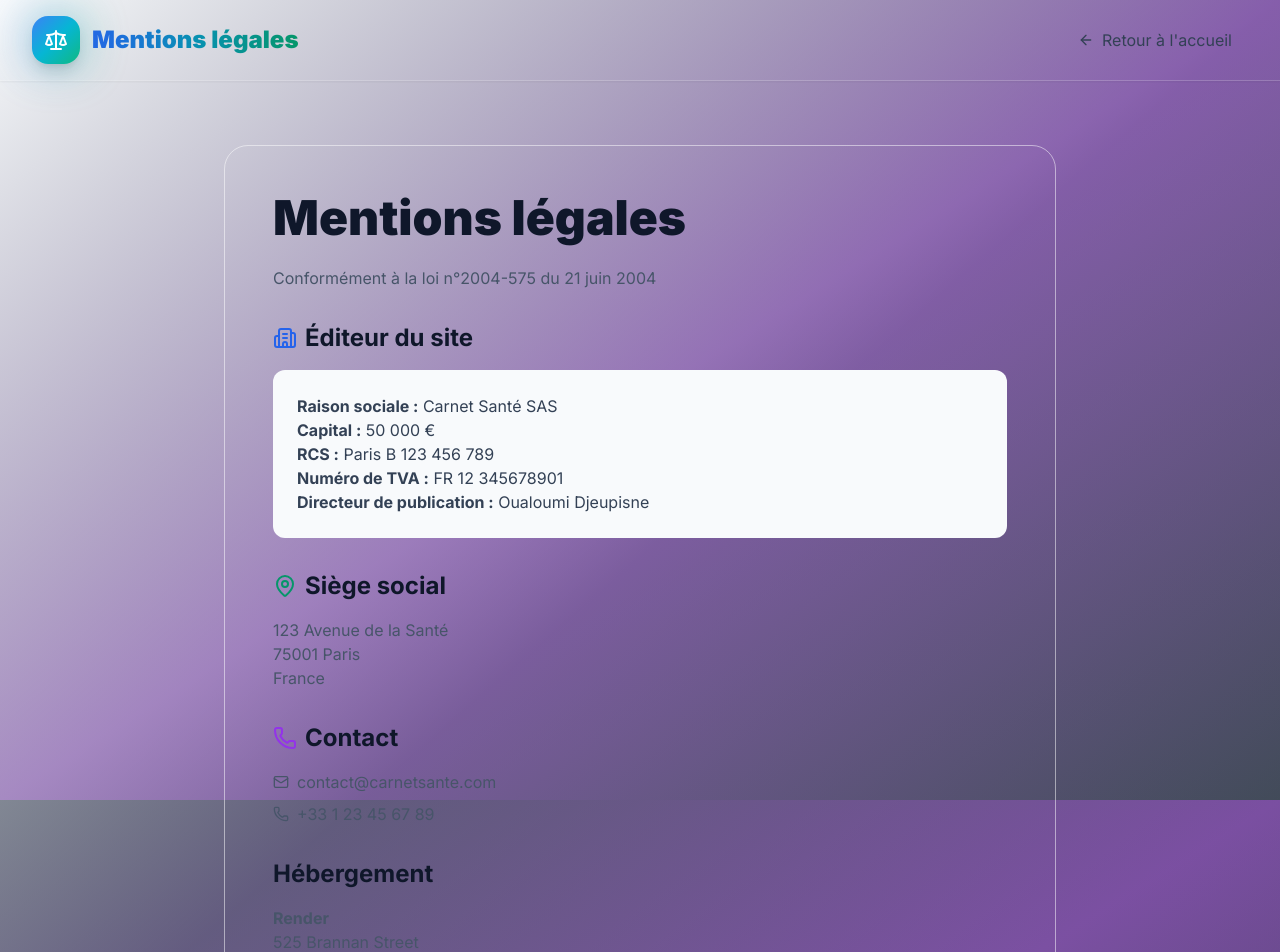
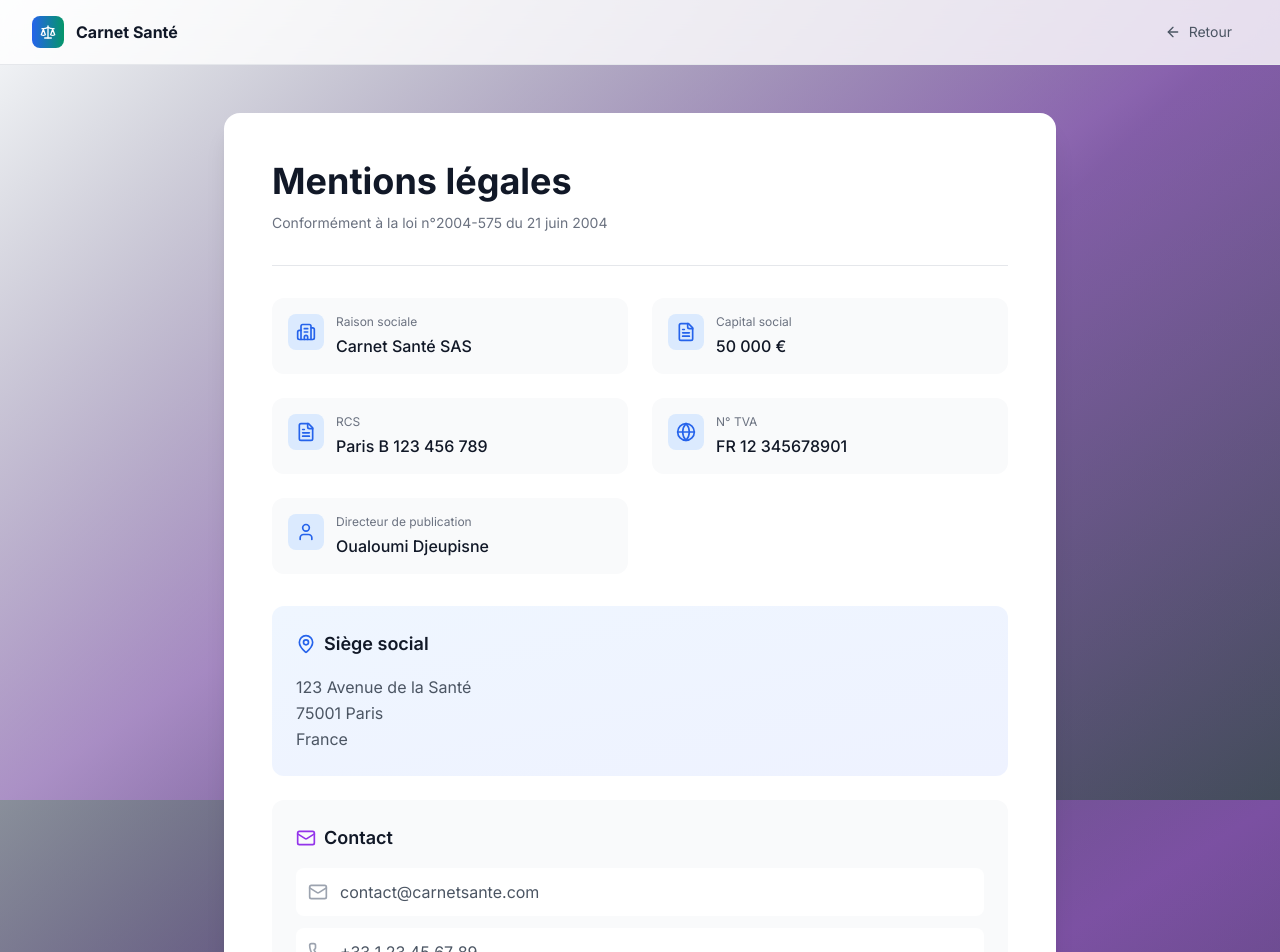
Before and after one commit to Djeupisne/carnet-sante-frontend, a React (Vite) app: page /legal in a window 1280 px wide. Shown: the top 952 px of the page. Built offline with nearby package versions, Linux system fonts and the light colour scheme.

Commit message:
Update LegalPage.tsx

```diff
--- a/src/pages/LegalPage.tsx
+++ b/src/pages/LegalPage.tsx
@@ -1,95 +1,123 @@
 import React from 'react';
 import { Link } from 'react-router-dom';
-import { Scale, ArrowLeft, MapPin, Phone, Mail, Building2 } from 'lucide-react';
+import { Scale, ArrowLeft, Building2, MapPin, Phone, Mail, Globe, FileText, User } from 'lucide-react';
 
 const LegalPage: React.FC = () => {
+  const legalInfos = [
+    {
+      icon: <Building2 className="w-5 h-5" />,
+      label: "Raison sociale",
+      value: "Carnet Santé SAS"
+    },
+    {
+      icon: <FileText className="w-5 h-5" />,
+      label: "Capital social",
+      value: "50 000 €"
+    },
+    {
+      icon: <FileText className="w-5 h-5" />,
+      label: "RCS",
+      value: "Paris B 123 456 789"
+    },
+    {
+      icon: <Globe className="w-5 h-5" />,
+      label: "N° TVA",
+      value: "FR 12 345678901"
+    },
+    {
+      icon: <User className="w-5 h-5" />,
+      label: "Directeur de publication",
+      value: "Oualoumi Djeupisne"
+    }
+  ];
+
   return (
     <div className="min-h-screen bg-gradient-to-br from-slate-50 via-blue-50/30 to-emerald-50/20">
-      <nav className="glass sticky top-0 z-50 border-b border-white/20 shadow-sm">
+      <nav className="bg-white/80 backdrop-blur-md sticky top-0 z-50 border-b border-gray-200">
         <div className="max-w-7xl mx-auto px-4 sm:px-6 lg:px-8">
-          <div className="flex justify-between items-center h-20">
-            <Link to="/" className="flex items-center space-x-3 group">
-              <div className="relative">
-                <div className="absolute inset-0 bg-gradient-to-r from-blue-500 to-emerald-500 rounded-2xl blur-xl opacity-60 group-hover:opacity-100"></div>
-                <div className="relative bg-gradient-to-br from-blue-500 via-cyan-500 to-emerald-500 p-3 rounded-2xl shadow-lg">
-                  <Scale className="w-6 h-6 text-white" />
+          <div className="flex justify-between items-center h-16">
+            <Link to="/" className="flex items-center space-x-3">
+              <div className="w-8 h-8 bg-gradient-to-r from-blue-600 to-emerald-600 rounded-lg flex items-center justify-center">
+                <Scale className="w-4 h-4 text-white" />
               </div>
-              </div>
-              <h1 className="text-2xl font-black bg-gradient-to-r from-blue-600 via-cyan-600 to-emerald-600 bg-clip-text text-transparent">
-                Mentions légales
-              </h1>
+              <span className="font-bold text-gray-900">Carnet Santé</span>
             </Link>
             <Link
               to="/"
-              className="flex items-center gap-2 px-4 py-2 text-slate-700 hover:text-blue-600 transition-colors"
+              className="flex items-center gap-2 px-4 py-2 text-gray-600 hover:text-gray-900 transition-colors text-sm"
             >
               <ArrowLeft className="w-4 h-4" />
-              Retour à l'accueil
+              Retour
             </Link>
           </div>
         </div>
       </nav>
 
-      <div className="max-w-4xl mx-auto px-4 sm:px-6 lg:px-8 py-16">
-        <div className="glass rounded-3xl p-8 md:p-12 border border-white/50">
-          <h1 className="text-4xl md:text-5xl font-black text-slate-900 mb-6">
+      <div className="max-w-4xl mx-auto px-4 sm:px-6 lg:px-8 py-12">
+        <div className="bg-white rounded-2xl shadow-xl p-8 md:p-12">
+          <div className="border-b border-gray-200 pb-8 mb-8">
+            <h1 className="text-3xl md:text-4xl font-bold text-gray-900 mb-3">
               Mentions légales
             </h1>
-          <p className="text-slate-600 mb-8">Conformément à la loi n°2004-575 du 21 juin 2004</p>
+            <p className="text-gray-500 text-sm">
+              Conformément à la loi n°2004-575 du 21 juin 2004
+            </p>
+          </div>
 
-          <div className="space-y-8">
-            <section>
-              <h2 className="text-2xl font-bold text-slate-900 mb-4 flex items-center gap-2">
-                <Building2 className="w-6 h-6 text-blue-600" />
-                Éditeur du site
-              </h2>
-              <div className="bg-slate-50 rounded-xl p-6">
-                <p className="text-slate-700"><strong>Raison sociale :</strong> Carnet Santé SAS</p>
-                <p className="text-slate-700"><strong>Capital :</strong> 50 000 €</p>
-                <p className="text-slate-700"><strong>RCS :</strong> Paris B 123 456 789</p>
-                <p className="text-slate-700"><strong>Numéro de TVA :</strong> FR 12 345678901</p>
-                <p className="text-slate-700"><strong>Directeur de publication :</strong> Oualoumi Djeupisne</p>
+          {/* Grille d'informations */}
+          <div className="grid grid-cols-1 md:grid-cols-2 gap-6 mb-8">
+            {legalInfos.map((info, index) => (
+              <div key={index} className="bg-gray-50 rounded-xl p-4 flex items-start gap-3">
+                <div className="p-2 bg-blue-100 rounded-lg text-blue-600">
+                  {info.icon}
                 </div>
-            </section>
+                <div>
+                  <p className="text-xs text-gray-500 mb-1">{info.label}</p>
+                  <p className="font-medium text-gray-900">{info.value}</p>
+                </div>
+              </div>
+            ))}
+          </div>
 
-            <section>
-              <h2 className="text-2xl font-bold text-slate-900 mb-4 flex items-center gap-2">
-                <MapPin className="w-6 h-6 text-emerald-600" />
+          {/* Adresse */}
+          <div className="bg-gradient-to-br from-blue-50 to-indigo-50 rounded-xl p-6 mb-6">
+            <h2 className="text-lg font-semibold text-gray-900 mb-4 flex items-center gap-2">
+              <MapPin className="w-5 h-5 text-blue-600" />
               Siège social
             </h2>
-              <p className="text-slate-600">
+            <address className="not-italic text-gray-600 leading-relaxed">
               123 Avenue de la Santé<br />
               75001 Paris<br />
               France
-              </p>
-            </section>
+            </address>
+          </div>
 
-            <section>
-              <h2 className="text-2xl font-bold text-slate-900 mb-4 flex items-center gap-2">
-                <Phone className="w-6 h-6 text-purple-600" />
+          {/* Contact */}
+          <div className="bg-gray-50 rounded-xl p-6">
+            <h2 className="text-lg font-semibold text-gray-900 mb-4 flex items-center gap-2">
+              <Mail className="w-5 h-5 text-purple-600" />
               Contact
             </h2>
-              <div className="space-y-2">
-                <p className="text-slate-600 flex items-center gap-2">
-                  <Mail className="w-4 h-4" />
-                  contact@carnetsante.com
+            <div className="space-y-3">
+              <a href="mailto:contact@carnetsante.com"
+                 className="flex items-center gap-3 p-3 bg-white rounded-lg hover:shadow-md transition">
+                <Mail className="w-5 h-5 text-gray-400" />
+                <span className="text-gray-600">contact@carnetsante.com</span>
+              </a>
+              <a href="tel:+33123456789"
+                 className="flex items-center gap-3 p-3 bg-white rounded-lg hover:shadow-md transition">
+                <Phone className="w-5 h-5 text-gray-400" />
+                <span className="text-gray-600">+33 1 23 45 67 89</span>
+              </a>
+            </div>
+          </div>
+
+          {/* Hébergement */}
+          <div className="mt-6 pt-6 border-t border-gray-200">
+            <h2 className="text-sm font-semibold text-gray-700 mb-2">Hébergement</h2>
+            <p className="text-sm text-gray-500">
+              Render · 525 Brannan Street · San Francisco, CA 94107 · États-Unis
             </p>
-                <p className="text-slate-600 flex items-center gap-2">
-                  <Phone className="w-4 h-4" />
-                  +33 1 23 45 67 89
-                </p>
-              </div>
-            </section>
-
-            <section>
-              <h2 className="text-2xl font-bold text-slate-900 mb-4">Hébergement</h2>
-              <p className="text-slate-600">
-                <strong>Render</strong><br />
-                525 Brannan Street<br />
-                San Francisco, CA 94107<br />
-                États-Unis
-              </p>
-            </section>
           </div>
         </div>
       </div>
```
Lines whose indentation alone changed are shown as unchanged.
